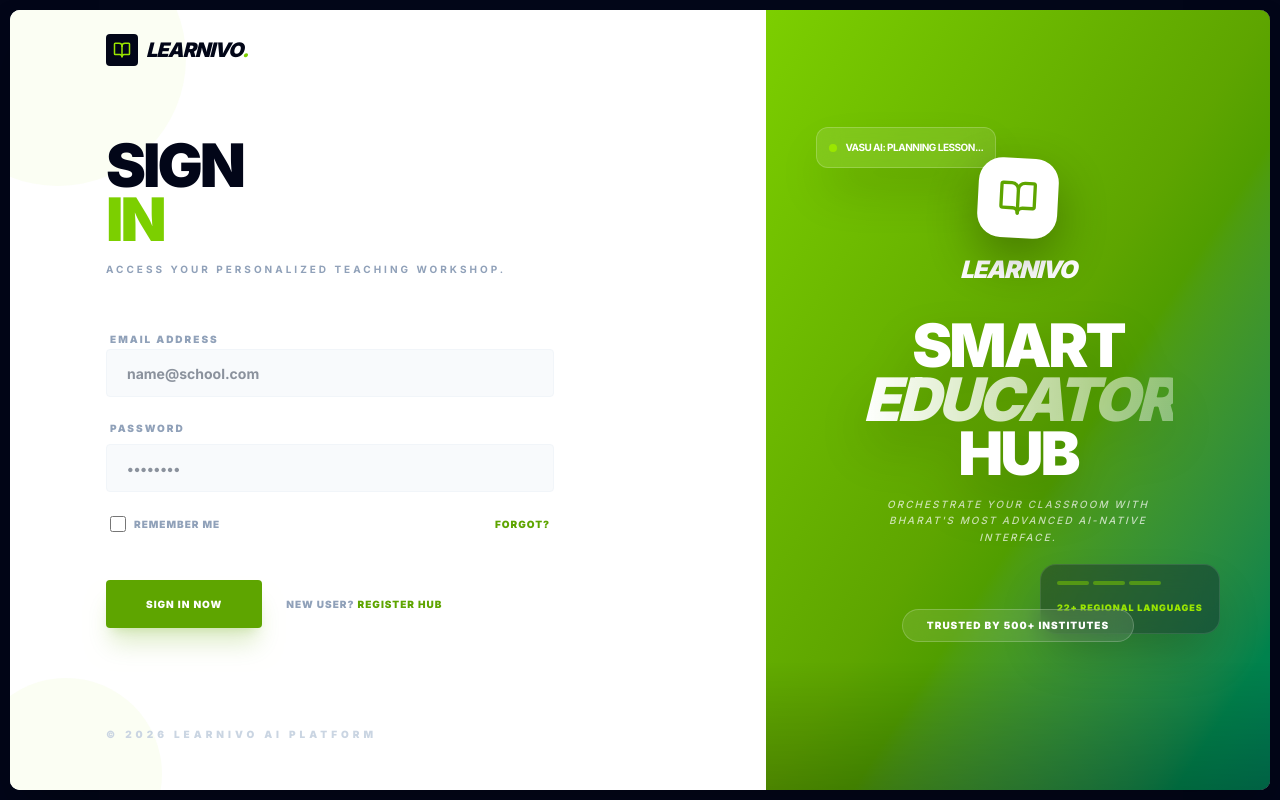
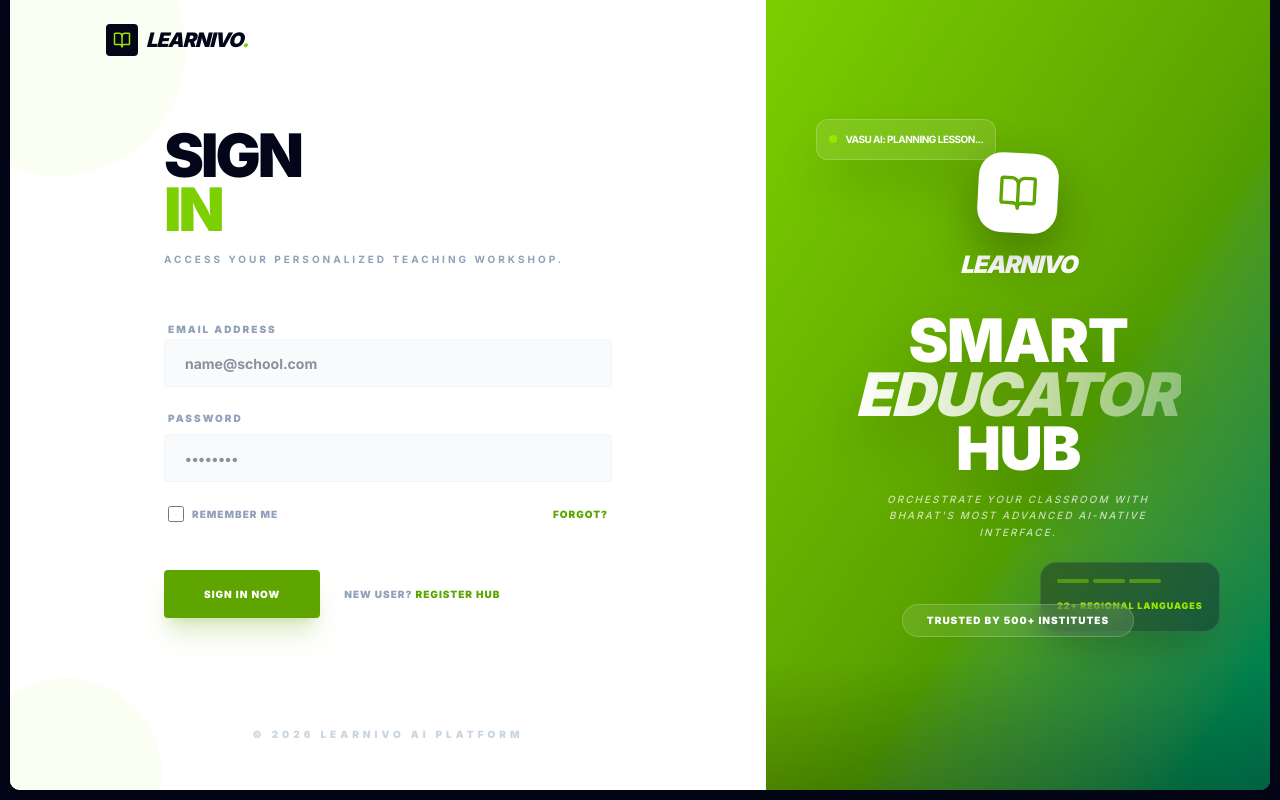
Before and after one commit to sg-surya/learninvoo, a Next.js app: page /login in a window 1280 px wide. Built offline with nearby package versions, Linux system fonts and the light colour scheme.

Commit message:
top marign remove froma every where

```diff
--- a/src/app/for-students/page.tsx
+++ b/src/app/for-students/page.tsx
@@ -40,10 +40,10 @@ const ForStudentsPage = () => {
     ];
 
     return (
-        <div className="h-screen w-full bg-slate-950 p-[10px] overflow-hidden selection:bg-purple-500 selection:text-white">
+        <div className="h-screen w-full bg-slate-950 px-[10px] pb-[10px] overflow-hidden selection:bg-purple-500 selection:text-white">
             <div
                 ref={scrollContainerRef}
-                className="h-full w-full bg-white rounded-b-[10px] overflow-y-auto overflow-x-hidden relative text-slate-900 font-sans shadow-2xl"
+                className="h-full w-full bg-white rounded-b-[10px] rounded-t-none overflow-y-auto overflow-x-hidden relative text-slate-900 font-sans shadow-2xl"
             >
 
                 {/* HEADER SYSTEM */}
--- a/src/app/for-teachers/page.tsx
+++ b/src/app/for-teachers/page.tsx
@@ -40,10 +40,10 @@ const ForTeachersPage = () => {
     ];
 
     return (
-        <div className="h-screen w-full bg-slate-950 p-[10px] overflow-hidden selection:bg-lime-600 selection:text-white">
+        <div className="h-screen w-full bg-slate-950 px-[10px] pb-[10px] overflow-hidden selection:bg-lime-600 selection:text-white">
             <div
                 ref={scrollContainerRef}
-                className="h-full w-full bg-white rounded-b-[10px] overflow-y-auto overflow-x-hidden relative text-slate-900 font-sans shadow-2xl"
+                className="h-full w-full bg-white rounded-b-[10px] rounded-t-none overflow-y-auto overflow-x-hidden relative text-slate-900 font-sans shadow-2xl"
             >
 
                 {/* HEADER SYSTEM */}
--- a/src/app/login/page.tsx
+++ b/src/app/login/page.tsx
@@ -8,8 +8,8 @@ import { BookOpen, Mail, Lock, ArrowRight, LayoutGrid } from 'lucide-react';
 
 export default function LoginPage() {
     return (
-        <div className="h-screen w-full bg-slate-950 p-[10px] overflow-hidden">
-            <div className="h-full w-full flex overflow-y-auto overflow-x-hidden font-sans selection:bg-lime-600 selection:text-white rounded-[10px] bg-white shadow-2xl">
+        <div className="h-screen w-full bg-slate-950 px-[10px] pb-[10px] overflow-hidden">
+            <div className="h-full w-full flex overflow-y-auto overflow-x-hidden font-sans selection:bg-lime-600 selection:text-white rounded-b-[10px] rounded-t-none bg-white shadow-2xl">
 
                 {/* 🟢 LEFT SIDE: Login Form */}
                 <div className="w-full lg:w-[60%] bg-white flex flex-col relative overflow-hidden">
@@ -27,7 +27,7 @@ export default function LoginPage() {
                     <div className="absolute -top-20 -left-20 w-64 h-64 bg-lime-50 rounded-full opacity-50 pointer-events-none"></div>
                     <div className="absolute -bottom-20 -left-10 w-48 h-48 bg-lime-50 rounded-full opacity-50 pointer-events-none"></div>
 
-                    <div className="flex-1 flex flex-col justify-center px-12 md:px-16 lg:px-24 py-12 relative z-10">
+                    <div className="flex-1 flex flex-col justify-center items-center px-12 md:px-16 lg:px-24 py-12 relative z-10">
                         <div className="max-w-md w-full">
                             <h1 className="text-6xl font-black text-slate-950 uppercase tracking-tighter leading-[0.9] mb-4">Sign <br /> <span className="text-lime-500">In</span></h1>
                             <p className="text-slate-400 text-[10px] font-bold uppercase tracking-[0.3em] mb-12">Access your personalized teaching workshop.</p>
@@ -123,8 +123,8 @@ export default function LoginPage() {
                         </motion.div>
 
                         <div className="space-y-4">
-                            <h2 className="text-6xl font-black text-white uppercase tracking-tighter leading-[0.9] drop-shadow-2xl">
-                                Smart <br /> <span className="text-transparent bg-clip-text bg-gradient-to-r from-white to-white/40 italic">Educator</span> <br /> Hub
+                            <h2 className="text-5xl xl:text-6xl font-black text-white uppercase tracking-tight leading-[0.9] drop-shadow-2xl">
+                                Smart <br /> <span className="text-transparent bg-clip-text bg-gradient-to-r from-white to-white/40 italic pr-1">Educator</span> <br /> Hub
                             </h2>
                             <p className="text-white/70 max-w-[280px] text-[10px] font-medium uppercase tracking-[0.2em] leading-relaxed mx-auto italic">
                                 Orchestrate your classroom with Bharat's most advanced AI-Native interface.
--- a/src/app/page.tsx
+++ b/src/app/page.tsx
@@ -78,10 +78,10 @@ const LandingPage = () => {
   ];
 
   return (
-    <div className="h-screen w-full bg-slate-950 p-[10px] overflow-hidden selection:bg-lime-500 selection:text-white">
+    <div className="h-screen w-full bg-slate-950 px-[10px] pb-[10px] overflow-hidden selection:bg-lime-500 selection:text-white">
       <div
         ref={scrollContainerRef}
-        className="h-full w-full bg-white rounded-b-[10px] overflow-y-auto overflow-x-hidden relative text-slate-900 font-sans shadow-2xl"
+        className="h-full w-full bg-white rounded-b-[10px] rounded-t-none overflow-y-auto overflow-x-hidden relative text-slate-900 font-sans shadow-2xl"
       >
 
         {/* Scroll Progress Bar */}
--- a/src/app/register/page.tsx
+++ b/src/app/register/page.tsx
@@ -31,8 +31,8 @@ export default function RegisterPage() {
     };
 
     return (
-        <div className="h-screen w-full bg-slate-950 p-[10px] overflow-hidden">
-            <div className="h-full w-full flex overflow-y-auto overflow-x-hidden font-sans selection:bg-lime-600 selection:text-white rounded-[10px] bg-white shadow-2xl">
+        <div className="h-screen w-full bg-slate-950 px-[10px] pb-[10px] overflow-hidden">
+            <div className="h-full w-full flex overflow-y-auto overflow-x-hidden font-sans selection:bg-lime-600 selection:text-white rounded-b-[10px] rounded-t-none bg-white shadow-2xl">
 
                 {/* 🟢 LEFT SIDE: Registration Form Side */}
                 <div className="w-full lg:w-[60%] bg-white flex flex-col relative overflow-hidden text-slate-950">
@@ -50,7 +50,7 @@ export default function RegisterPage() {
                     <div className="absolute -top-20 -right-20 w-64 h-64 bg-lime-50 rounded-full opacity-50 pointer-events-none"></div>
                     <div className="absolute -bottom-20 -left-10 w-48 h-48 bg-lime-50 rounded-full opacity-50 pointer-events-none"></div>
 
-                    <div className="flex-1 flex flex-col justify-center px-12 md:px-16 lg:px-24 py-12 relative z-10">
+                    <div className="flex-1 flex flex-col justify-center items-center px-12 md:px-16 lg:px-24 py-12 relative z-10">
                         <div className="max-w-xl w-full">
                             <AnimatePresence mode="wait">
                                 {step === 1 ? (
@@ -212,8 +212,8 @@ export default function RegisterPage() {
                         </motion.div>
 
                         <div className="space-y-4">
-                            <h2 className="text-6xl font-black text-white uppercase tracking-tighter leading-[0.9] drop-shadow-2xl">
-                                Future <br /> <span className="text-transparent bg-clip-text bg-gradient-to-r from-white to-white/40 italic">Starts</span> <br /> Here
+                            <h2 className="text-5xl xl:text-6xl font-black text-white uppercase tracking-tight leading-[0.9] drop-shadow-2xl">
+                                Future <br /> <span className="text-transparent bg-clip-text bg-gradient-to-r from-white to-white/40 italic pr-1">Starts</span> <br /> Here
                             </h2>
                             <p className="text-white/70 max-w-[280px] text-[10px] font-medium uppercase tracking-[0.2em] leading-relaxed mx-auto italic">
                                 Join Bharat's elite educational network and leverage the power of Vasu AI.
```
